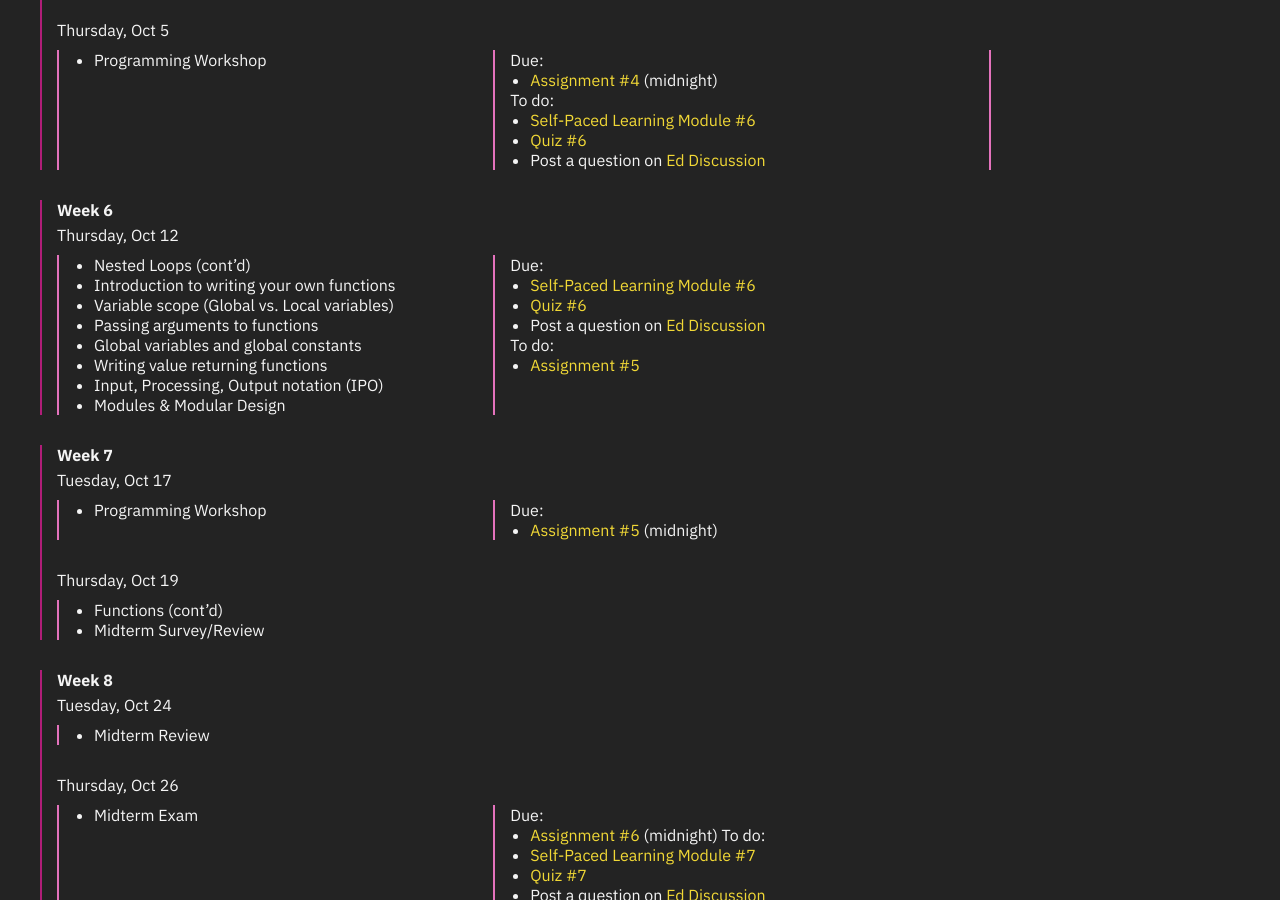
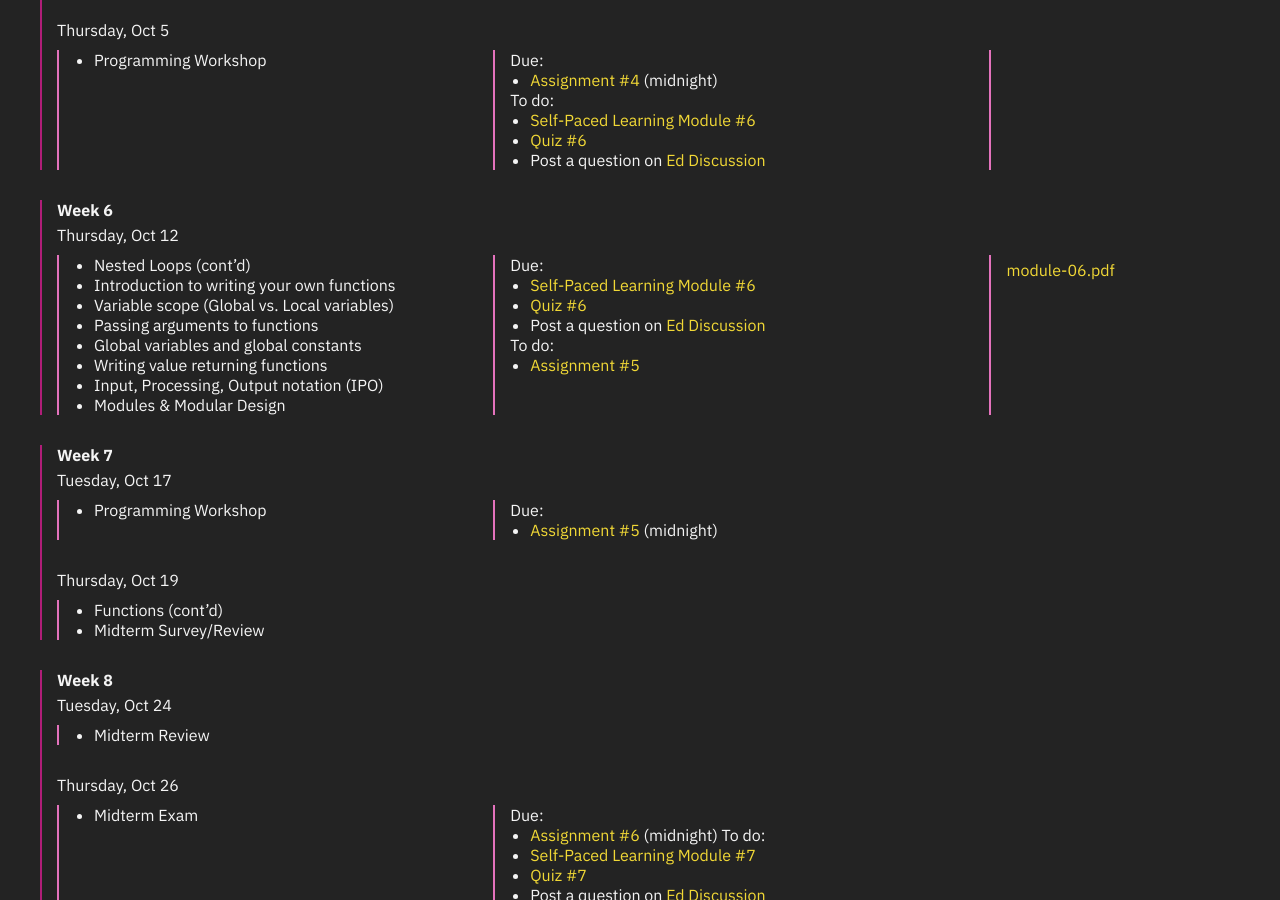
Before and after one commit to emilydidthis/CSCI-UA.002-Fall23, a Jekyll site: the page built from schedule.md, in a window 1280 px wide and 900 px high, scrolled down 1995 px. Built offline with Jekyll 4.4.1, drawn with Linux system fonts in a browser that asks for light colours.

Commit message:
adding module 6

```diff
--- a/schedule.md
+++ b/schedule.md
@@ -341,6 +341,13 @@
 To do:
 - [Assignment #5]({{ site.url }}{{ site.baseurl }}/assignments/05.html)
 </div>
+
+<div class="week-column materials" markdown="1">
+
+### Materials
+<a href="{{ site.url }}{{ site.baseurl }}/assets/slides/module-06.pdf" >module-06.pdf</a>
+
+</div>
 </div>
 
 <!-- ------------------------------------------------ -->
```
Also changed, not shown: 1 other file.
